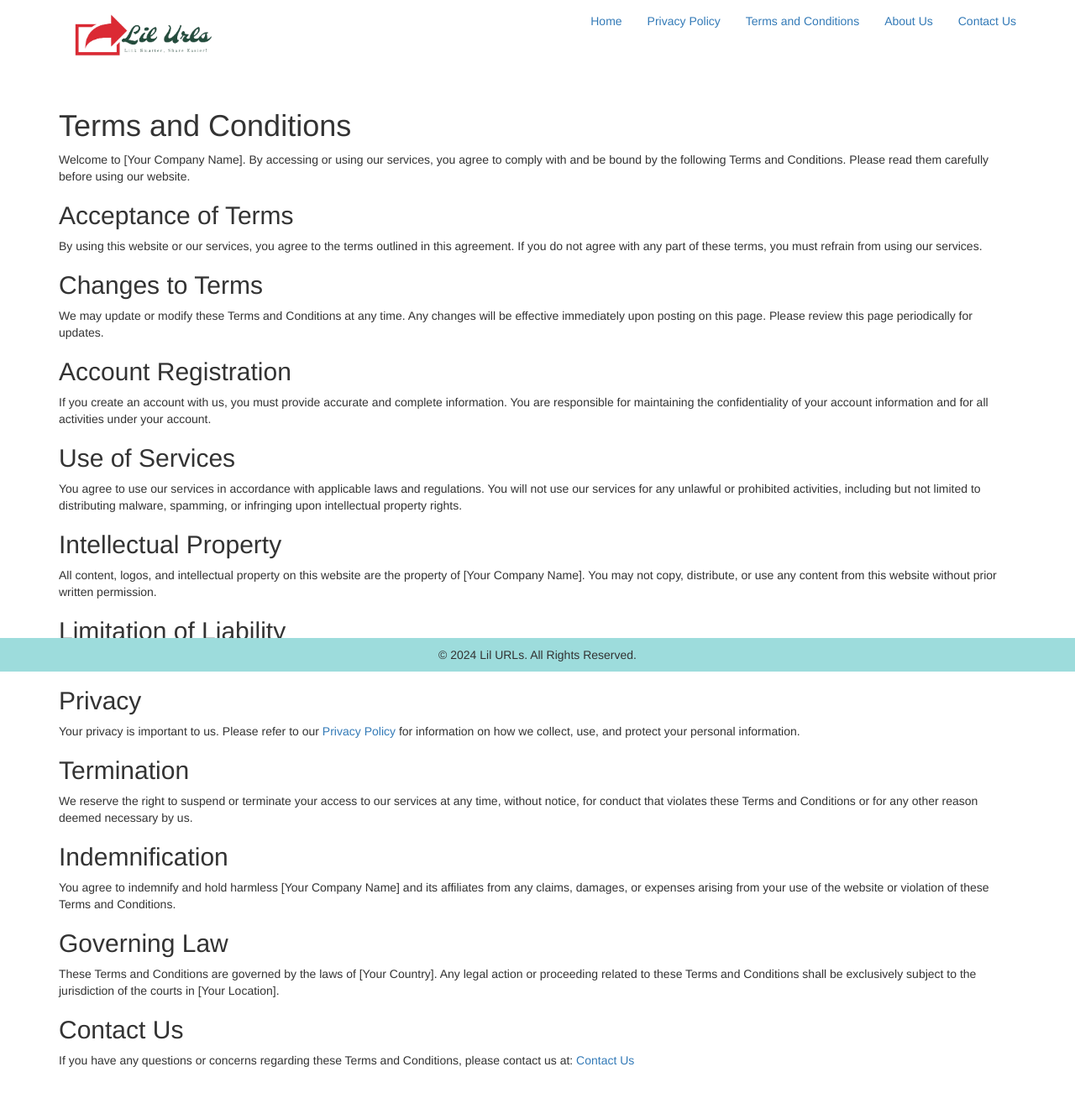
After one commit to little-url/lil-urls, a Flask app: page /terms-and-conditions in a window 1280 px wide. The commit adds this page. Shown: the whole page at 84% size. Run offline with Flask 3, Linux system fonts and the light colour scheme; some libraries are stand-ins or nearby versions.

Commit message:
added important pages

```diff
--- a/app.py
+++ b/app.py
@@ -29,6 +29,26 @@ def init_db():
         print("Database initialized successfully. Table 'urls' is ready.")
     except sqlite3.Error as e:
         print(f"Error initializing database: {e}")
+
+# Route for the About page
+@app.route('/about')
+def about():
+    return render_template('about.html')
+
+# Route for the Privacy Policy page
+@app.route('/privacy-policy')
+def privacy_policy():
+    return render_template('privacy-policy.html')
+
+# Route for the Terms and Conditions page
+@app.route('/terms-and-conditions')
+def terms_and_conditions():
+    return render_template('terms-and-conditions.html')
+
+# Route for the Contact page
+@app.route('/contact')
+def contact():
+    return render_template('contact.html')
 
 @app.route('/', methods=['GET', 'POST'])
 def home():
--- /dev/null
+++ b/static/style.css
@@ -0,0 +1,71 @@
+.lil-urls-content {
+    margin: 0 auto ;
+}
+.lil-urls-form {
+    text-align: center;
+    margin-top: 150px;
+
+}
+.lil-urls-form button {
+    display: block;
+    margin: 30px auto 50px;
+    padding: 8px 20px;
+    border-radius: 4px;
+}
+input {
+    width: 400px;
+    padding: 10px;
+    border: 2px solid #555;
+    color: #000;
+    border-radius: 4px;
+
+}
+button {
+    padding: 10px;
+    border: 2px solid #555;
+    background-color: rgb(11, 154, 25);
+    color: #fff !important;
+    font-weight: bold;
+}
+.lil-urls-form p {
+    font-size: 20px;
+
+}
+button.copy-btn {
+    padding: 10px 20px;
+    border: 2px solid #117f5a;
+    border-radius: 25px;
+    background-color: rgb(42, 143, 52);
+    color: #fff !important;
+    font-weight: bold;
+}
+.lil-urls-logo {
+    width: 200px;
+}
+.lil-urls-logo img {
+    width: 100%;
+}
+.lil-urls-form h1 {
+    margin: 0 auto 30px;
+    text-align: center;
+    width: 430px;
+}
+footer {
+    position: fixed;
+    text-align: center;
+    bottom: 0;
+    left: 0;
+    width: 100%;
+    background-color: rgb(157, 220, 220);
+    padding: 10px;
+    margin-top: 50px;
+}
+footer p {
+    margin: 0;
+}
+.lil-urls-container {
+    margin-bottom: 50px;
+}
+header {
+    margin-bottom: 130px;
+}
--- /dev/null
+++ b/templates/terms-and-conditions.html
@@ -0,0 +1,108 @@
+<!DOCTYPE html>
+<html lang="en">
+
+<head>
+    <meta charset="UTF-8">
+    <meta name="viewport" content="width=device-width, initial-scale=1.0">
+    <meta name="description" content="Terms and Services page for our website.">
+    <title>Terms and Conditions</title>
+    <link rel="stylesheet" href="{{ url_for('static', filename='style.css') }}">
+    <link rel="icon" type="image/png" href="{{ url_for('static', filename='favicon.svg') }}">
+    <link rel="stylesheet" href="https://maxcdn.bootstrapcdn.com/bootstrap/3.4.1/css/bootstrap.min.css">
+    <script src="https://ajax.googleapis.com/ajax/libs/jquery/3.7.1/jquery.min.js"></script>
+    <script src="https://maxcdn.bootstrapcdn.com/bootstrap/3.4.1/js/bootstrap.min.js"></script></head>
+
+<body>
+    <div class="lil-urls-container">
+        <div class="lil-urls-content container">
+            <header>
+                <div class="lil-urls-navigation-menu-bar">
+
+                    <div class="lil-urls-navigation-menu">
+                        <nav class="navbarnavbar-light navbar-fixed">
+                            <div class="lil-urls-logo-container">
+                                <div class="lil-urls-logo">
+                                    <a class="navbar-brand" href="/">
+                                        <img src="{{ url_for('static', filename='lil-urls-logo.png') }}"
+                                            alt="Lil URLs Logo">
+                                    </a>
+                                </div>
+                            </div>
+
+                            <ul class="nav navbar-nav navbar-right">
+                                <li class="active"><a href="/">Home</a></li>
+                                <li><a href="/privacy-policy">Privacy Policy</a></li>
+                                <li><a href="/terms-and-conditions"> Terms and Conditions</a></li>
+                                <li><a href="/about">About Us</a></li>
+                                <li><a href="/contact">Contact Us</a></li>
+                            </ul>
+                        </nav>
+                    </div>
+                </div>
+            </header>
+
+            <div class="content">
+                <h1>Terms and Conditions</h1>
+                <p>Welcome to [Your Company Name]. By accessing or using our services, you agree to comply with and be
+                    bound by the following Terms and Conditions. Please read them carefully before using our website.
+                </p>
+
+                <h2>Acceptance of Terms</h2>
+                <p>By using this website or our services, you agree to the terms outlined in this agreement. If you do
+                    not agree with any part of these terms, you must refrain from using our services.</p>
+
+                <h2>Changes to Terms</h2>
+                <p>We may update or modify these Terms and Conditions at any time. Any changes will be effective
+                    immediately upon posting on this page. Please review this page periodically for updates.</p>
+
+                <h2>Account Registration</h2>
+                <p>If you create an account with us, you must provide accurate and complete information. You are
+                    responsible for maintaining the confidentiality of your account information and for all activities
+                    under your account.</p>
+
+                <h2>Use of Services</h2>
+                <p>You agree to use our services in accordance with applicable laws and regulations. You will not use
+                    our services for any unlawful or prohibited activities, including but not limited to distributing
+                    malware, spamming, or infringing upon intellectual property rights.</p>
+
+                <h2>Intellectual Property</h2>
+                <p>All content, logos, and intellectual property on this website are the property of [Your Company
+                    Name]. You may not copy, distribute, or use any content from this website without prior written
+                    permission.</p>
+
+                <h2>Limitation of Liability</h2>
+                <p>We are not liable for any damages arising from the use of our services, including direct, indirect,
+                    incidental, or consequential damages. You use our services at your own risk.</p>
+
+                <h2>Privacy</h2>
+                <p>Your privacy is important to us. Please refer to our <a href="/privacy-policy">Privacy Policy</a> for
+                    information on how we collect, use, and protect your personal information.</p>
+
+                <h2>Termination</h2>
+                <p>We reserve the right to suspend or terminate your access to our services at any time, without notice,
+                    for conduct that violates these Terms and Conditions or for any other reason deemed necessary by us.
+                </p>
+
+                <h2>Indemnification</h2>
+                <p>You agree to indemnify and hold harmless [Your Company Name] and its affiliates from any claims,
+                    damages, or expenses arising from your use of the website or violation of these Terms and
+                    Conditions.</p>
+
+                <h2>Governing Law</h2>
+                <p>These Terms and Conditions are governed by the laws of [Your Country]. Any legal action or proceeding
+                    related to these Terms and Conditions shall be exclusively subject to the jurisdiction of the courts
+                    in [Your Location].</p>
+
+                <h2>Contact Us</h2>
+                <p>If you have any questions or concerns regarding these Terms and Conditions, please contact us at: <a href="/contact">Contact Us</a></p>
+
+            </div>
+        </div>
+    </div>
+    <footer>
+        <p>&copy; 2024 Lil URLs. All Rights Reserved.</p>
+    </footer>
+
+</body>
+
+</html>
```
Also changed, not shown: templates/about.html (added, +71 -0 lines), templates/contact.html (added, +74 -0 lines), templates/index.html (+79 -64 lines), templates/privacy-policy.html (added, +101 -0 lines), static/favicon.svg (added), static/lil-urls-logo.png (added), static/little-url-logo.png (deleted), 1 other file.
